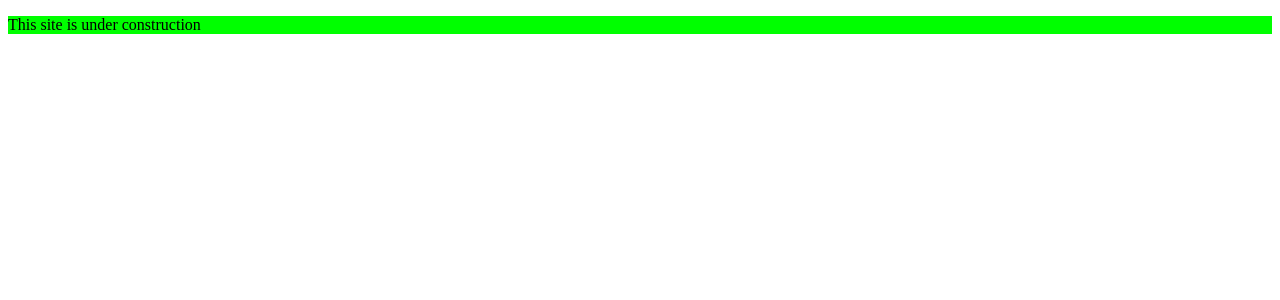
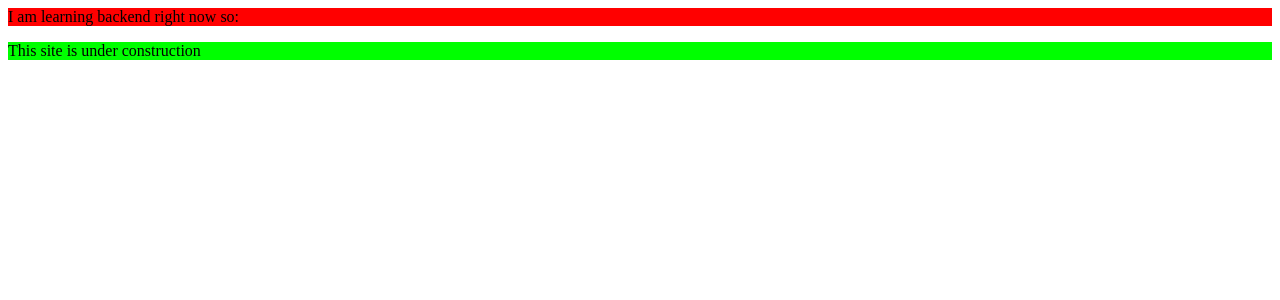
Before and after one commit to arsonite/burakguenaydin, a React (Create React App) app: page / in a window 1280 px wide. Shown: the top 300 px of the page. Built offline with nearby package versions, Linux system fonts and the light colour scheme.

Commit message:
testing cronjob on server

```diff
--- a/src/App.js
+++ b/src/App.js
@@ -10,7 +10,7 @@ class App extends Component {
     return (
       <React.Fragment>
         <div id="toast_container" />
-        <nav />
+        <nav>I am learning backend right now so:</nav>
         <main>
           <p>This site is under construction</p>
         </main>
```
